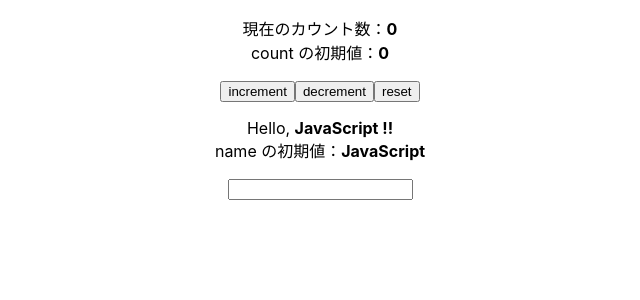
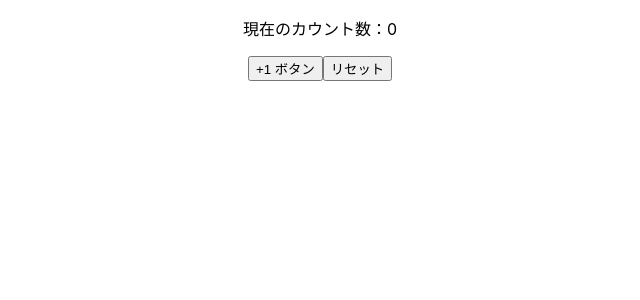
Before and after one commit to takatoshiinaoka/react-practice, a React (Create React App) app: page / in a window 1280 px wide. Shown: the top 300 px of the page, without its empty margins (320-960 px from the left). Built offline with nearby package versions, Linux system fonts and the light colour scheme.

Commit message:
useEffect  Title CountUp

```diff
--- a/src/App.js
+++ b/src/App.js
@@ -1,39 +1,32 @@
-import React,{ useState } from "react";
-import "./App.css";
+import React,{ useState,useEffect } from "react"
+import "./App.css"
 
-// CounterコンポーネントとHelloコンポーネントをimport
-import { Counter } from "./Counter";
-import { Hello } from "./Hello";
+const INITIAL_COUNT = 0
 
-const INITIAL_COUNT = 0;
-const INITIAL_NAME = "JavaScript";
+const SampleComponent = () => {
+  const [count, setCount] = useState(INITIAL_COUNT)
 
-export default function App(){
-  const [count, setCount] = useState(INITIAL_COUNT);
-  const [name, setName] = useState(INITIAL_NAME);
+  const callbackFunction = () => {
+    document.title = `${count}回クリックされました`
+  }
 
-  const countIncrement = () => setCount((prevCount) => prevCount +1);
-  const countDecrement = () => setCount((prevCount) => prevCount -1);
-  const countReset = () => setCount(INITIAL_COUNT);
+  useEffect(callbackFunction, [count])
 
-  const handleChangeName = (e) => {
-    setName(e.target.value);
-  };
+  const countIncrement = () => {
+    setCount((prevCount) => prevCount + 1)
+  }
 
-  return(
-    <>
-      <Counter
-        count={count}
-        countIncrement={countIncrement}
-        countDecrement={countDecrement}
-        countReset={countReset}
-        initialCount={INITIAL_COUNT}
-      />
-      <Hello
-        name={name}
-        handleChangeName={handleChangeName}
-        initialName={INITIAL_NAME}
-      />
-    </>
-  );
+  const countReset = () => {
+    setCount(INITIAL_COUNT)
+  }
+
+  return (
+    <div className="App">
+      <p>現在のカウント数：{count}</p>
+      <button onClick={countIncrement}>+1 ボタン</button>
+      <button onClick={countReset}>リセット</button>
+    </div>
+  )
 }
+
+export default SampleComponent
```
